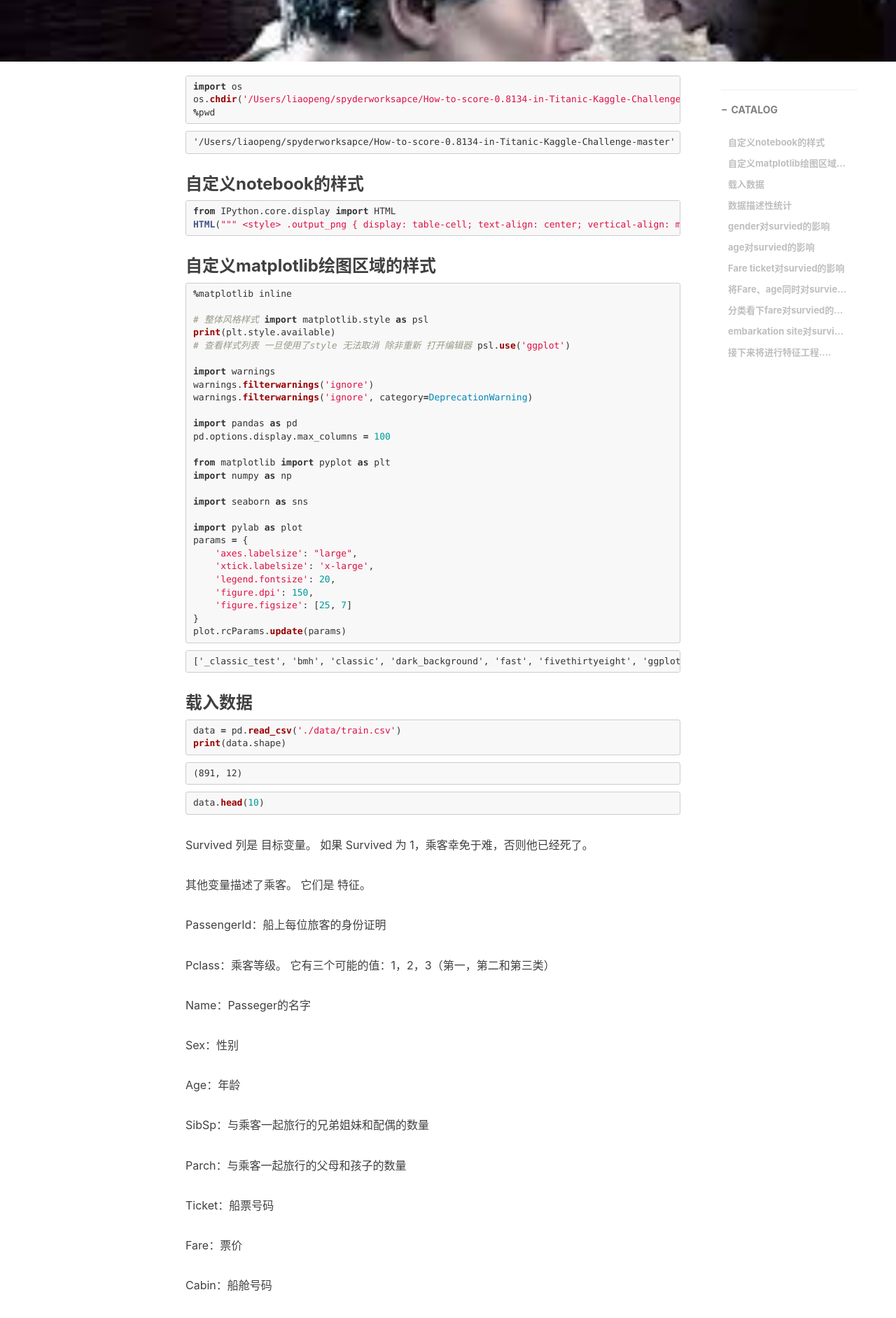
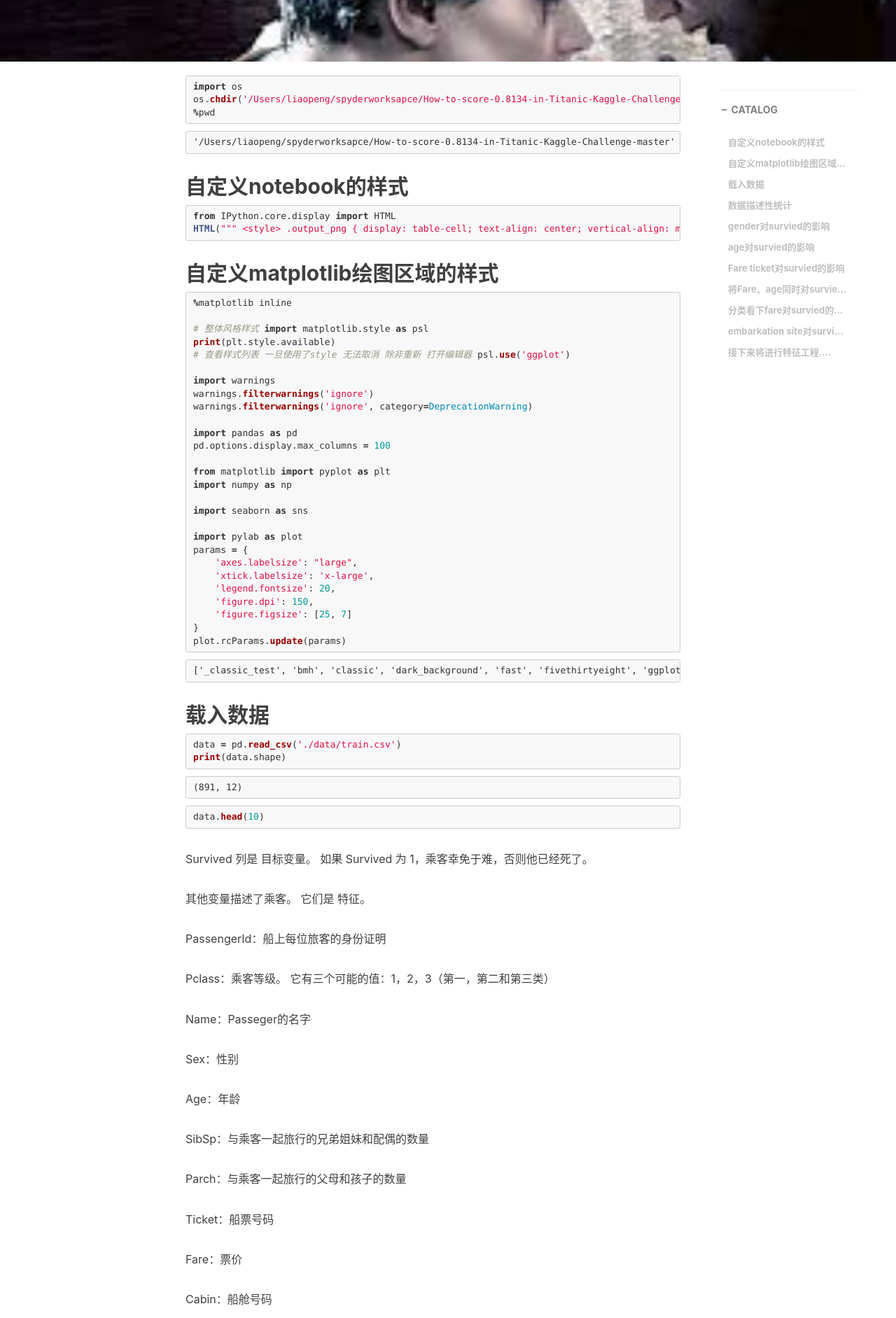
Before and after one commit to liaopengit/liaopengit.github.io, a Jekyll site: the page built from _posts/2019-04-02-Titanic.md, in a window 1280 px wide. Shown: the part 435-2318 px from the top of the page at 70% size. Built offline with Jekyll 4.4.1, drawn with Linux system fonts in a browser that asks for light colours; nearby versions of some CDN libraries; library files that are not in the unit come from our copies; comment, search, counter and statistics services are not loaded.

````diff
--- a/_posts/2019-04-02-Titanic.md
+++ b/_posts/2019-04-02-Titanic.md
@@ -25,7 +25,7 @@ os.chdir('/Users/liaopeng/spyderworksapce/How-to-score-0.8134-in-Titanic-Kaggle-
 
 
 
-### 自定义notebook的样式
+## 自定义notebook的样式
 
 
 ```python
@@ -41,7 +41,7 @@ HTML("""
 """);
 ```
 
-### 自定义matplotlib绘图区域的样式
+## 自定义matplotlib绘图区域的样式
 
 
 ```python
@@ -79,7 +79,7 @@ plot.rcParams.update(params)
     ['_classic_test', 'bmh', 'classic', 'dark_background', 'fast', 'fivethirtyeight', 'ggplot', 'grayscale', 'seaborn-bright', 'seaborn-colorblind', 'seaborn-dark-palette', 'seaborn-dark', 'seaborn-darkgrid', 'seaborn-deep', 'seaborn-muted', 'seaborn-notebook', 'seaborn-paper', 'seaborn-pastel', 'seaborn-poster', 'seaborn-talk', 'seaborn-ticks', 'seaborn-white', 'seaborn-whitegrid', 'seaborn', 'Solarize_Light2', 'tableau-colorblind10']
 
 
-### 载入数据
+## 载入数据
 
 
 ```python
@@ -124,7 +124,7 @@ Cabin：船舱号码
 Embarked：这描述了人们登上的泰坦尼克号的三个可能区域。 三个可能的值 S，C，Q
 
 
-### 数据描述性统计
+## 数据描述性统计
 对数据进行大致有个了解,可以看到age存在数据缺失，需要进行合理填充
 
 
@@ -374,7 +374,7 @@ data.describe()
 
 
 
-### gender对survied的影响
+## gender对survied的影响
 
 
 ```python
@@ -386,7 +386,7 @@ data.groupby('Sex').agg('sum')[['Survived', 'Died']].plot(kind='bar', figsize=(2
 ![png](/img/output_14_0.png)
 
 
-### age对survied的影响
+## age对survied的影响
 绘制小提琴图
 
 
@@ -417,7 +417,7 @@ sns.violinplot(x='Sex', y='Age',
 
 印证了：Women and children first !
 
-### Fare ticket对survied的影响
+## Fare ticket对survied的影响
 
 
 ```python
@@ -439,7 +439,7 @@ plt.legend();
 也能够看到票价越高的乘客生还率越高 能够预想社会地位越高获救概率越高
 
 
-### 将Fare、age同时对survied的影响
+## 将Fare、age同时对survied的影响
 
 
 
@@ -462,7 +462,7 @@ x轴表示年龄 右轴表示票价 点的大小反映了票价的高低
 2. 红色圈小的点多集中于10-25；
 3. 绿色圈小的点多集中于0-7；
 
-### 分类看下fare对survied的相关性大小
+## 分类看下fare对survied的相关性大小
 
 
 ```python
@@ -475,7 +475,7 @@ data.groupby('Pclass').mean()['Fare'].plot(kind='bar', figsize=(25, 7), ax = ax)
 ![png](/img/output_25_0.png)
 
 
-### embarkation site对survied的影响
+## embarkation site对survied的影响
 
 
 ```python
@@ -487,7 +487,7 @@ sns.violinplot(x='Embarked', y='Fare', hue='Survived', data=data, split=True, pa
 ![png](/img/output_27_0.png)
 
 
-### 接下来将进行特征工程....
+## 接下来将进行特征工程....
 
 
 ```python
````
